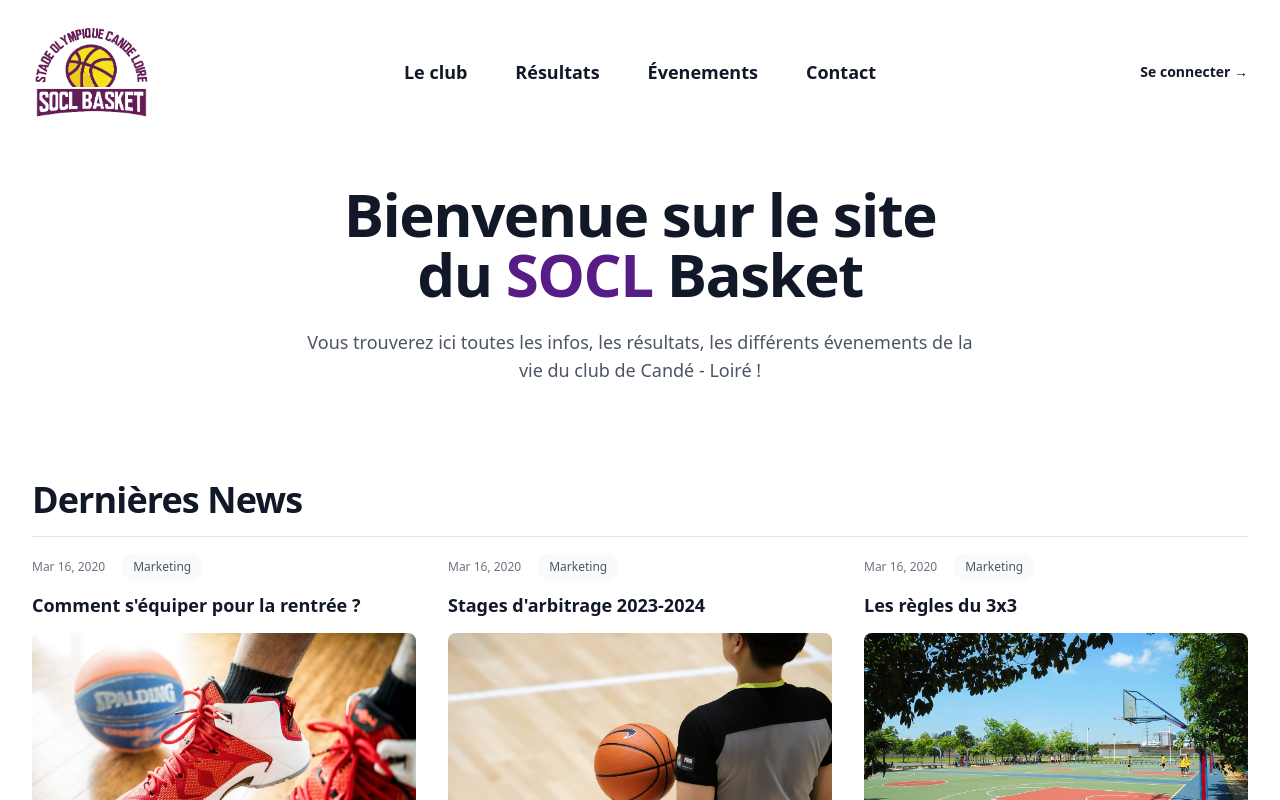
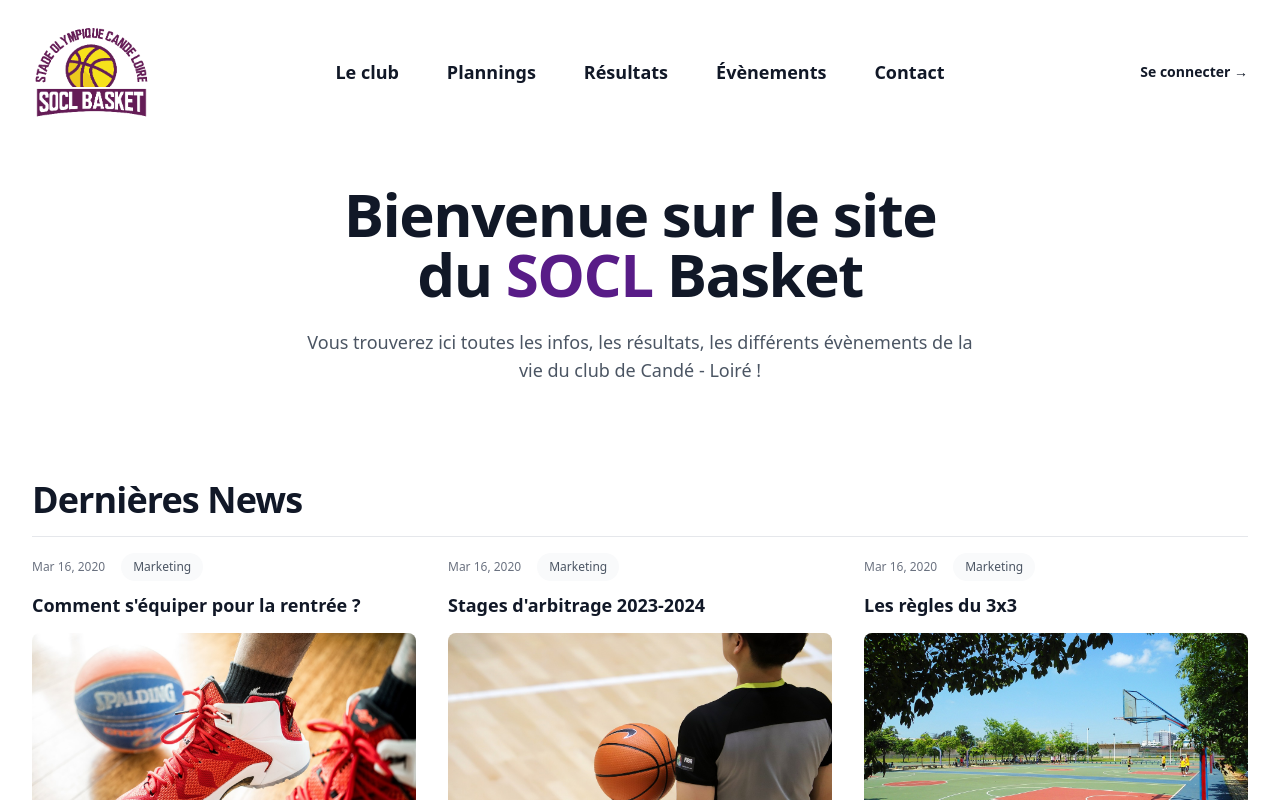
Before and after one commit to BriceJuhel/club-basket, a React (Create React App) app: page / in a window 1280 px wide. Shown: the top 800 px of the page. Built offline with nearby package versions, Linux system fonts and the light colour scheme.

Commit message:
MAJ page Home

```diff
--- a/src/components/NavBar.tsx
+++ b/src/components/NavBar.tsx
@@ -2,10 +2,12 @@ import { useState } from 'react'
 import { Dialog } from '@headlessui/react'
 import { Bars3Icon, XMarkIcon } from '@heroicons/react/24/outline'
 
+
 const navigation = [
-  { name: 'Le club', href: '/club' },
+  { name: 'Le club', href: '/club'},
+  { name: 'Plannings', href: '#' },
   { name: 'Résultats', href: '#' },
-  { name: 'Évenements', href: '#' },
+  { name: 'Évènements', href: '#' },
   { name: 'Contact', href: '#' },
 ]
 
@@ -17,7 +19,7 @@ export default function NavBar() {
       <header className="absolute inset-x-0 top-0 z-50 2xl:w-2/3 2xl:mx-auto">
         <nav className="flex items-center justify-between p-6 lg:px-8" aria-label="Global">
           <div className="flex lg:flex-1">
-            <a href="#" className="-m-1.5 p-1.5">
+            <a href="/" className="-m-1.5 p-1.5">
               <img
                 className="lg:h-24 h-16 w-auto"
                 src="/images/logo.png"
--- a/src/pages/Home.tsx
+++ b/src/pages/Home.tsx
@@ -50,7 +50,7 @@ export default function Home() {
               Bienvenue sur le site du <span className="text-purple-900">SOCL</span> Basket
             </h1>
             <p className="mt-6 text-sm sm:text-lg leading-8 text-gray-600">
-              Vous trouverez ici toutes les infos, les résultats, les différents évenements de la vie du club de Candé - Loiré !
+              Vous trouverez ici toutes les infos, les résultats, les différents évènements de la vie du club de Candé - Loiré !
             </p>
           </div>
         </div>
```
Also changed, not shown: public/images/basketball.png (deleted), public/images/illustration.jpg (deleted).
